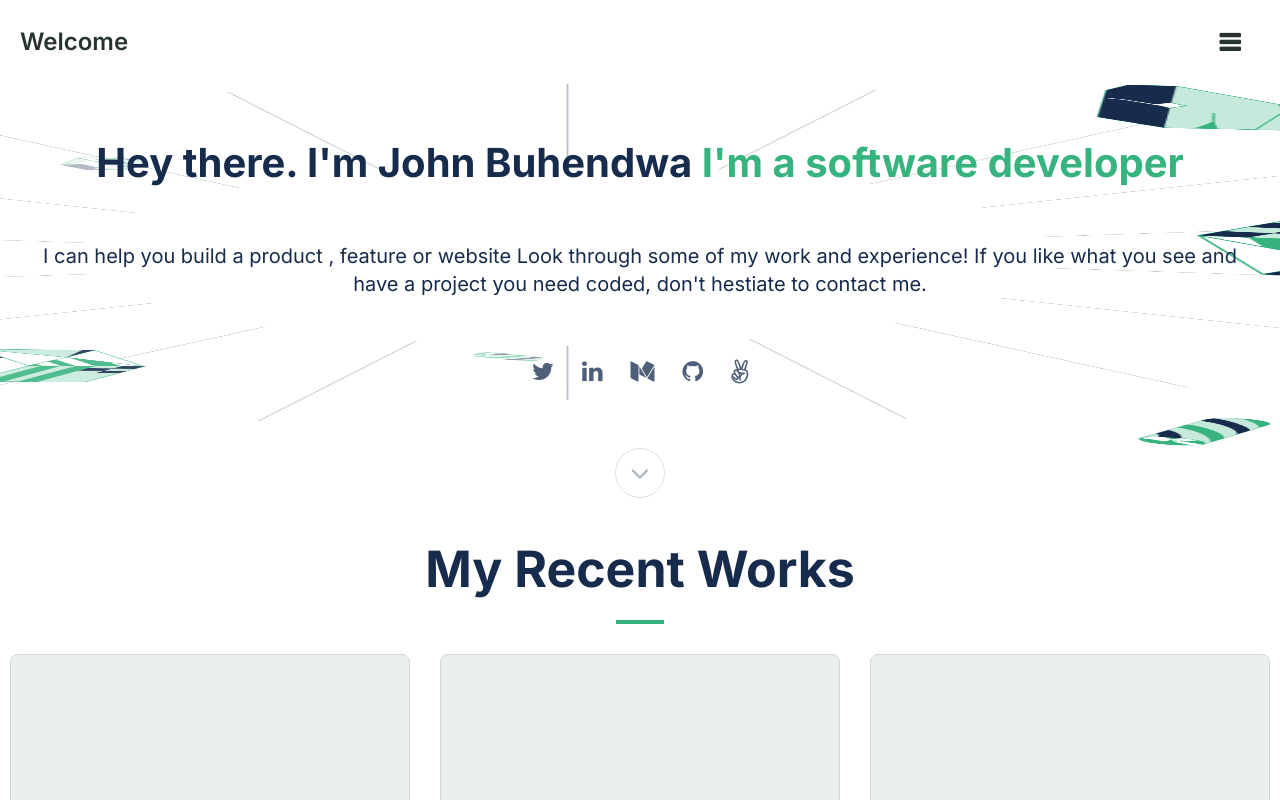
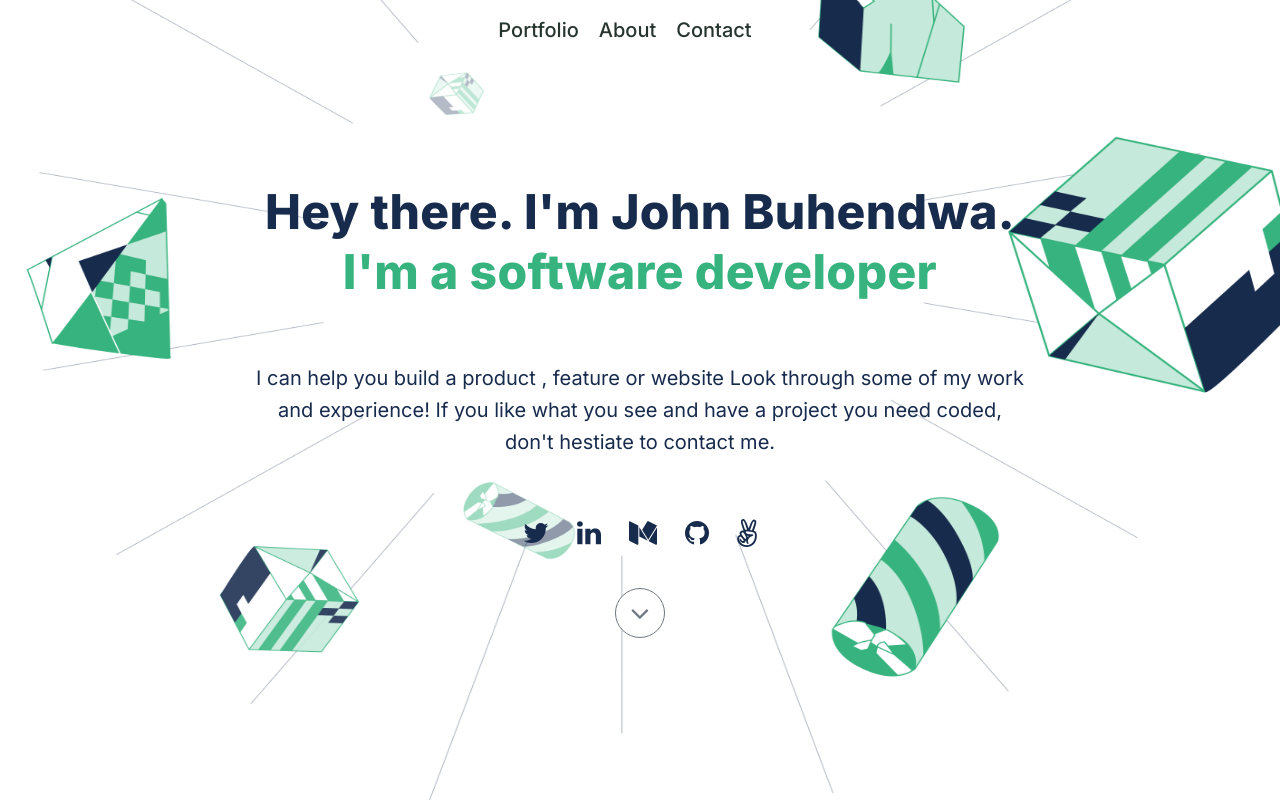
Before and after one commit to jeanbuhendwa/portfolio-website, a plain HTML site: page index.html in a window 1280 px wide. Shown: the top 800 px of the page. Drawn offline with Linux system fonts and the light colour scheme.

Commit message:
Add Html and Css Desktop Heading

```diff
--- a/index.html
+++ b/index.html
@@ -18,13 +18,18 @@
       <nav id="navigation">
         <a href="#" id="logo">Welcome</a>
         <i id="menu" class="fa fa-bars"></i>
+        <ul id="nav-list">
+          <li><a href="#">Portfolio</a></li>
+          <li><a href="#">About</a></li>
+          <li><a href="#">Contact</a></li>
+        </ul>
       </nav>
     </header>
     <br />
     <main>
       <section class="headline-section">
         <h1>
-          Hey there. I'm John Buhendwa <span>I'm a software developer</span>
+          Hey there. I'm John Buhendwa. <span>I'm a software developer</span>
         </h1>
         <p>
           I can help you build a product , feature or website Look through some
@@ -48,10 +53,11 @@
             <a href="#"><i class="fa fa-angellist"></i></a>
           </li>
         </ul>
+        <div class="button-section">
+          <button><i class="fa fa-angle-down" id="next-section"></i></button>
+        </div>
       </section>
-      <div class="button-section">
-        <button><i class="fa fa-angle-down" id="next-section"></i></button>
-      </div>
+
       <section class="work-section">
         <h1>My Recent Works</h1>
         <div id="hr-line"></div>
--- a/styles.css
+++ b/styles.css
@@ -1,4 +1,4 @@
-@import url("https://fonts.googleapis.com/css2?family=Inter:wght@200;300;400;500;600;700&display=swap");
+@import url("https://fonts.googleapis.com/css2?family=Inter:wght@200;300;400;500;600;700;800&display=swap");
 
 body {
   padding: 0;
@@ -30,6 +30,10 @@ header #navigation #menu {
 
 header #navigation #menu {
   margin-right: 60px;
+}
+
+header #navigation #nav-list {
+  display: none;
 }
 
 /* The section below styles the headline section */
@@ -91,7 +95,7 @@ main .headline-section .social-media i {
 }
 
 /* Scroll to the next section button */
-main .button-section {
+.button-section {
   display: flex;
   justify-content: center;
   align-items: center;
@@ -112,10 +116,10 @@ main .button-section {
 
 main .button-section button {
   font-size: 30px;
-  color: #acb7c3;
+  color: #9aa4af;
   border-radius: 100%;
   background-color: #fff;
-  border: 1px solid #dfe1e6;
+  border: 1px solid #bfc2c7;
   width: 50px;
   height: 50px;
   padding: 8px;
@@ -314,8 +318,7 @@ main .work-section .project-container .work .project-info button:active {
   align-items: center;
   gap: 25px;
   padding: 5px 12px;
-  background-image:
-    url("img/illustration\ 1-\ about\ me-mobile.png"),
+  background-image: url("img/illustration\ 1-\ about\ me-mobile.png"),
     url("img/illustration\ 2-about\ me\ mobile.png");
   background-repeat: no-repeat, no-repeat;
   background-position: top right, bottom left;
@@ -432,3 +435,86 @@ footer .email-footer h3 a {
   font-weight: 400;
   color: #42526e;
 }
+
+/*----- The block below is for desktop version -----*/
+@media screen and (min-width: 768px) {
+  /* The section below styles the header (logo and menu) */
+  header #navigation {
+    position: relative;
+    overflow: hidden;
+    width: 100%;
+    height: 60px;
+    background-color: rgba(255, 255, 255, 0);
+    justify-content: center;
+    padding: 0;
+  }
+
+  header #navigation #logo,
+  header #navigation #menu {
+    display: none;
+  }
+
+  header #navigation #nav-list {
+    list-style: none;
+    display: flex;
+    margin-right: 70px;
+    gap: 20px;
+  }
+
+  header #navigation #nav-list li a {
+    text-decoration: none;
+    color: #28352f;
+    font-weight: 500;
+    font-size: 20px;
+    line-height: 32px;
+  }
+
+  /* The section below styles the headline section */
+  main .headline-section {
+    background-image: url("img/desktop-bg.png");
+    height: 100vh;
+    display: flex;
+    flex-direction: column;
+    justify-content: center;
+    align-items: center;
+    padding: 0 20%;
+    margin-top: -80px;
+  }
+
+  main .headline-section h1 {
+    font-size: 48px;
+    font-weight: 800;
+    line-height: 60px;
+    letter-spacing: 0.37px;
+    color: #172b4d;
+  }
+
+  main .headline-section h1 span {
+    font-size: 48px;
+    font-weight: 800;
+    line-height: 60px;
+    color: #36b37e;
+  }
+
+  main .headline-section p {
+    font-size: 20px;
+    font-weight: 500px;
+    line-height: 32px;
+    color: #172b4d;
+  }
+
+  main .headline-section .social-media i {
+    color: #172b4d;
+    font-size: 28px;
+    margin: 15px 8px;
+  }
+
+  /* Scroll to the next section button */
+  main .button-section button {
+    font-size: 30px;
+    color: #6f7780;
+    border-radius: 100%;
+    background-color: #fff;
+    border: 1px solid #6f7780;
+  }
+}
```
Also changed, not shown: img/desktop-bg.png (added), 2 other files.
